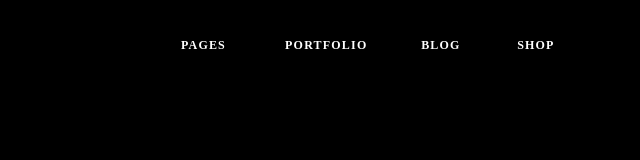
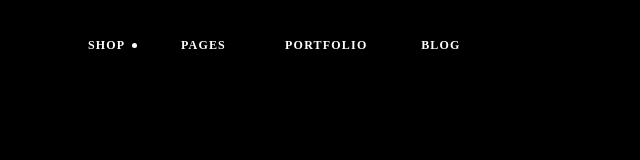
Before and after one commit to MaksimCREY/website-layout-practice, a plain HTML site: page index.html in a window 1280 px wide. Shown: the full height of the page, 637-1277 px from the left. Drawn offline with Linux system fonts and the light colour scheme.

Commit message:
html css

```diff
--- a/index.html
+++ b/index.html
@@ -10,8 +10,12 @@
     <header class="main__head">
         <div class="header__nav">
             <div class="header__buton">
-                <div class="shop__nav">
-                    <p>SHOP</p>
+
+                <div class="shop__nav__1">
+                    <div class="shop__nav">
+                        <p>SHOP</p>
+                        <div class="radius"></div>
+                    </div>
                 </div>
                 <div class="pages__nav">
                     <p>PAGES</p>
--- a/main.css
+++ b/main.css
@@ -124,3 +124,65 @@ letter-spacing: 1.2px;
 text-align: left;
 text-transform: uppercase;
 }
+
+.shop__nav__1{
+/* a */
+position: absolute;
+width: 49.83px;
+height: auto;
+left: 0;
+right: 434.05px;
+top: 0;
+bottom: 0;
+/* Автолейаут */
+display: flex;
+flex-direction: row;
+justify-content: flex-start;
+align-items: center;
+padding: 36px 0px 36px 0px;
+
+
+
+
+}
+.shop__nav{
+    /* Home */
+position: static;
+width: 38px;
+height: 18px;
+/* Автолейаут */
+display: flex;
+flex-direction: row;
+justify-content: flex-start;
+align-items: center;
+padding: 36px 0px 36px 0px;
+
+
+/* Inside Auto Layout */
+flex: none;
+order: 0;
+flex-grow: 0;
+margin: 0px 6.828125px;
+color: rgb(255, 255, 255);
+font-family: Heebo;
+font-size: 12px;
+font-weight: 700;
+line-height: 18px;
+letter-spacing: 1.2px;
+text-align: left;
+text-transform: uppercase;
+}
+.radius{
+    /* pseudo */
+position: static;
+width: 5px;
+height: 5px;
+/* Inside Auto Layout */
+flex: none;
+order: 1;
+flex-grow: 0;
+margin: 0px 6.828125px;
+border-radius: 5px;
+
+background: rgb(255, 255, 255);
+}
```
Also changed, not shown: script.js (line endings or trailing spaces).
